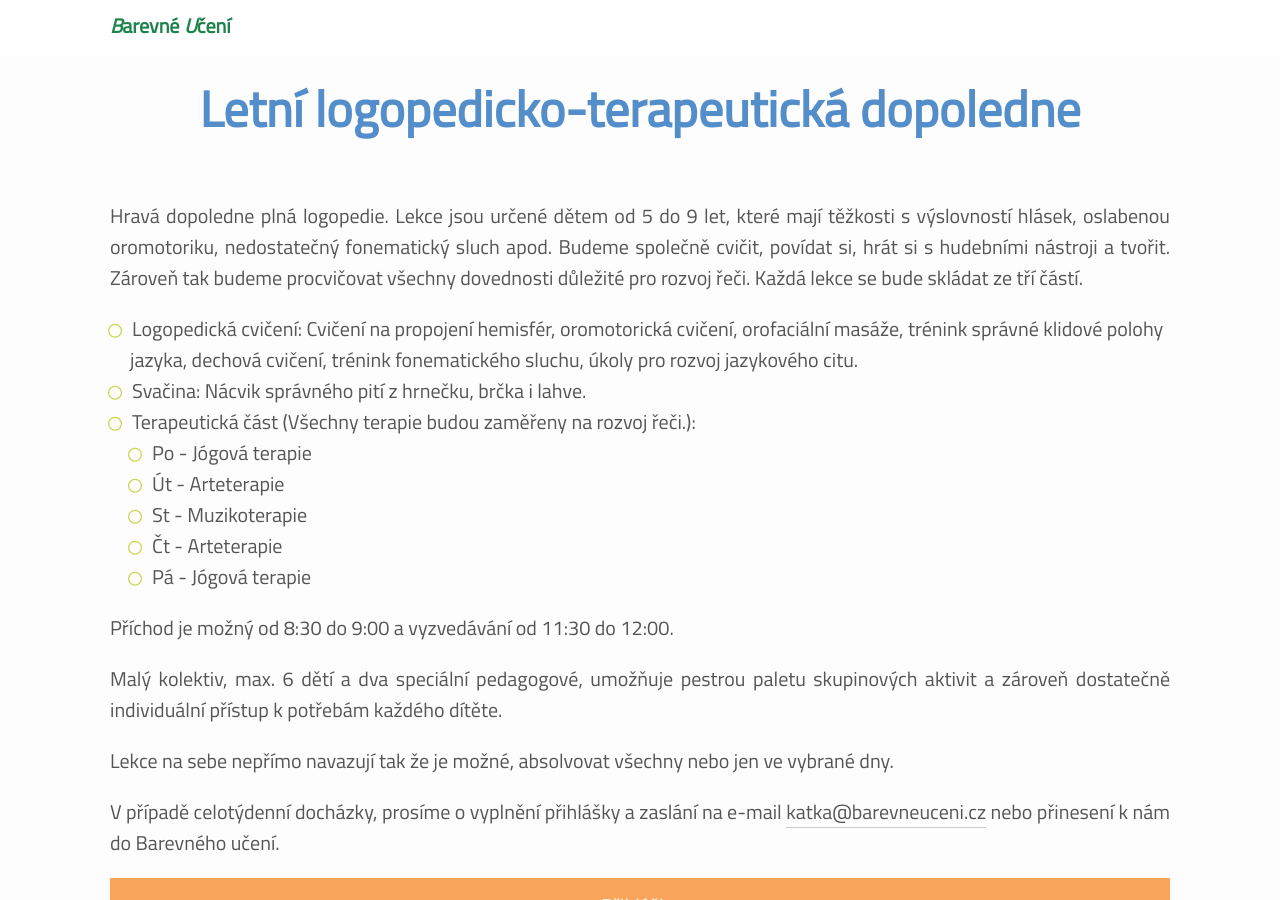
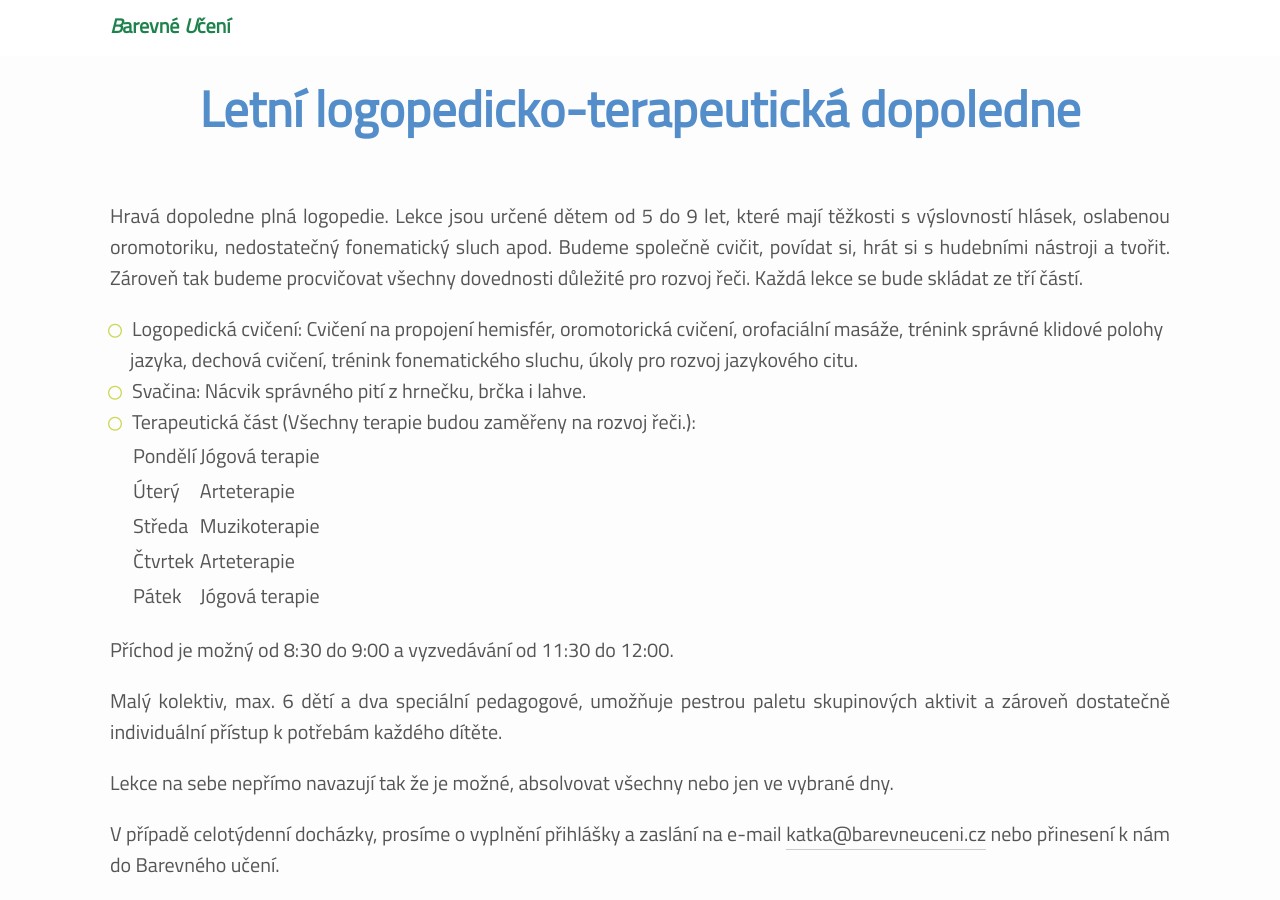
Before and after one commit to JakubTesarek/barevneuceni.cz, a Jekyll site: the page built from pages/letni-dopoledne.html, in a window 1280 px wide and 900 px high. Built offline with Jekyll 4.4.1, drawn with Linux system fonts in a browser that asks for light colours; nearby versions of some CDN libraries.

Commit message:
Update letni-dopoledne.html

```diff
--- a/pages/letni-dopoledne.html
+++ b/pages/letni-dopoledne.html
@@ -14,13 +14,28 @@ layout: product
             <li>Logopedická cvičení: Cvičení na propojení hemisfér, oromotorická cvičení, orofaciální masáže, trénink správné klidové polohy jazyka, dechová cvičení, trénink fonematického sluchu, úkoly pro rozvoj jazykového citu.
             <li>Svačina: Nácvik správného pití z hrnečku, brčka i lahve.</li>
             <li>Terapeutická část (Všechny terapie budou zaměřeny na rozvoj řeči.):
-                <ul>
-                    <li>Po - Jógová terapie</li>
-                    <li>Út - Arteterapie</li>
-                    <li>St - Muzikoterapie</li>
-                    <li>Čt - Arteterapie </li>
-                    <li>Pá - Jógová terapie</li>
-                </ul>
+                <table>
+                    <tr>
+                        <td>Pondělí</td>
+                        <td>Jógová terapie</td>
+                    </tr>
+                    <tr>
+                        <td>Úterý</td>
+                        <td>Arteterapie</td>
+                    </tr>
+                    <tr>
+                        <td>Středa</td>
+                        <td>Muzikoterapie</td>
+                    </tr>
+                    <tr>
+                        <td>Čtvrtek</td>
+                        <td>Arteterapie</td>
+                    </tr>
+                    <tr>
+                        <td>Pátek</td>
+                        <td>Jógová terapie</td>
+                    </tr>
+                </table>
             </li>
         </ul>
         </p>
```
